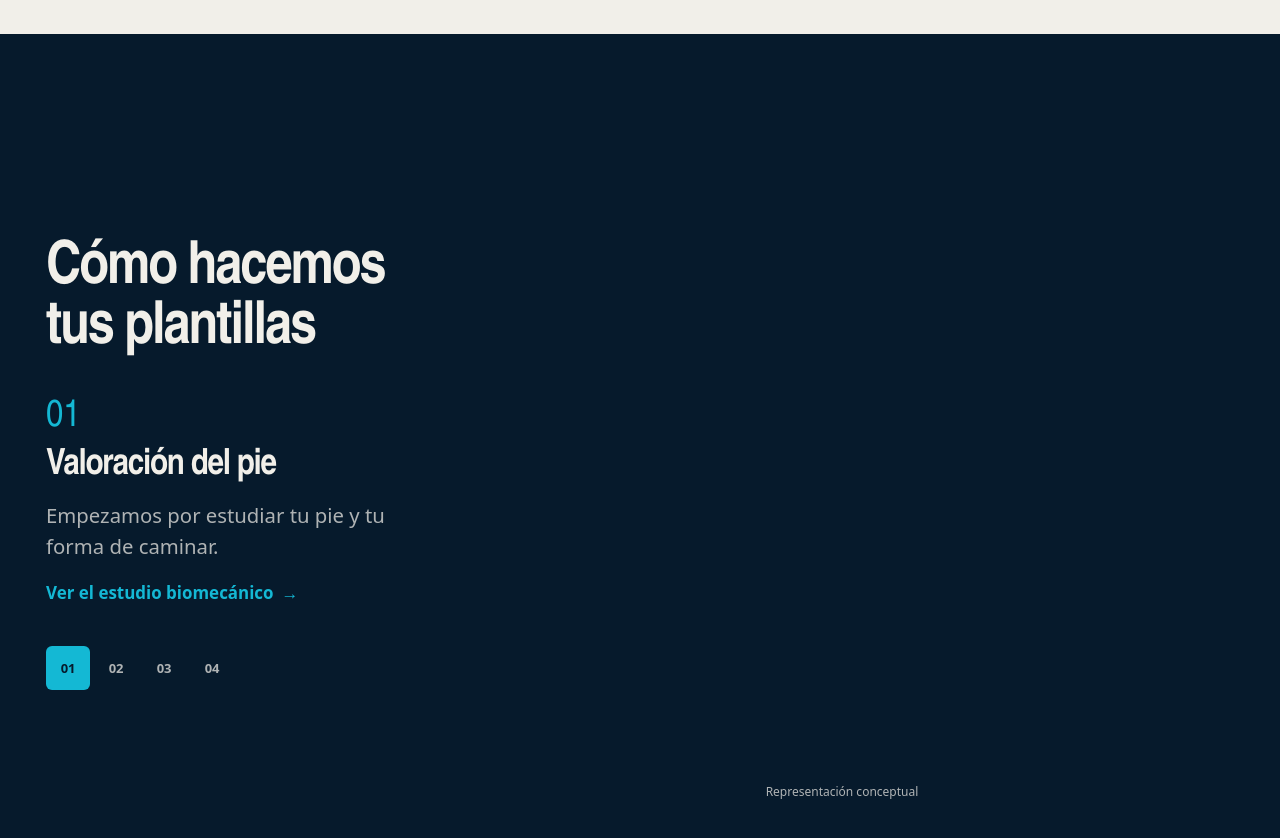
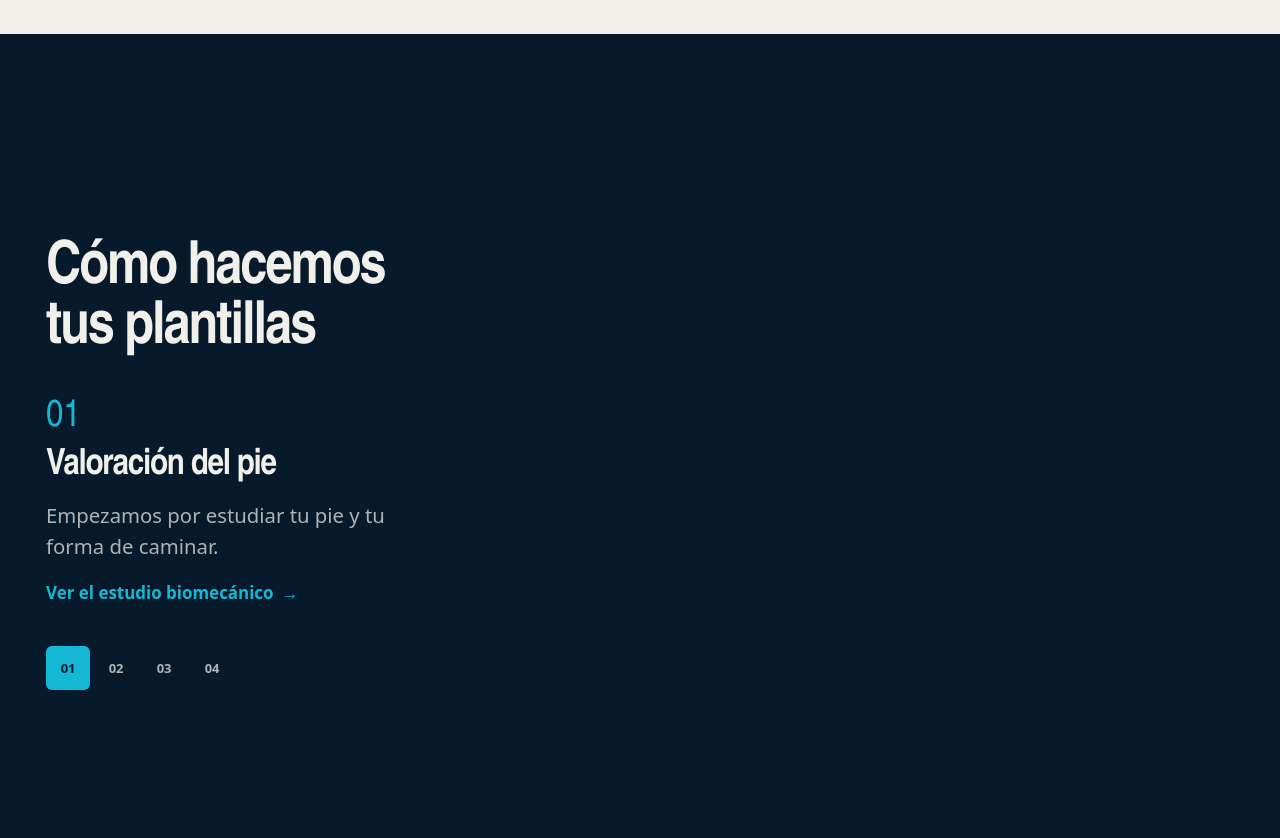
Before and after one commit to NataliaaJN/valdepodo, a Nuxt app: page /servicios/plantillas-personalizadas in a window 1280 px wide. Shown: the part 1380-2218 px from the top of the page. Built offline with nearby package versions, Linux system fonts and the light colour scheme.

Commit message:
Plantillas a medida: se quitan las cotas de longitud y ancho y el rótulo bajo el dibujo del proceso
Co-Authored-By: Claude Sonnet 5.5 <noreply@anthropic.com>

```diff
--- a/app/components/graphics/InsoleCraft.vue
+++ b/app/components/graphics/InsoleCraft.vue
@@ -4,7 +4,7 @@
  * scroll es el proceso. Un único modelo paramétrico de plantilla se dibuja a mano a lo largo de los cuatro pasos
  * de `insoleProcess`, y la cámara hace el camino que haría un diseñador: de la planta a la perspectiva.
  *   01 Valoración   → vista en planta: tu huella (con dedos) y su mapa de presión, desigual.
- *   02 Análisis     → sobre la misma huella se miden longitud y ancho y se acotan talón, arco y antepié.
+ *   02 Análisis     → sobre la misma huella se acota el contorno y se nombran talón, arco y antepié.
  *   03 Diseño       → la cámara se inclina y las secciones se levantan: arco, copa y elevación del talón; se
  *                     extruye el canto y se abren las nervaduras. Tres deslizadores muestran cómo viajan los
  *                     parámetros (arriba, abajo, punto medio): no es una forma fija.
@@ -16,7 +16,7 @@
  * - Metáfora visual: no representa un proceso de fabricación ni un producto concreto (spec 04 §2.2).
  */
 import { gsap } from 'gsap'
-import { CONCEPTUAL_LABEL, insoleProcess } from '~/data/insole'
+import { insoleProcess } from '~/data/insole'
 
 const steps = insoleProcess
 const N = steps.length
@@ -328,17 +328,6 @@ const zoneAt = (z: (typeof ZONES)[number]) => ({
   x: px(z.u * L, -halfWidth(z.u) - 20),
   y: py(-halfWidth(z.u) - 20, 0),
 })
-/** Medidas: longitud bajo la huella y ancho en el antepié. */
-const measure = computed(() => ({
-  lenY: py(122, 0),
-  x0: px(0, 122),
-  x1: px(L, 122),
-  wx0: px(L * 0.82, -108),
-  wy0: py(-108, 0),
-  wx1: px(L * 0.82, 108),
-  wy1: py(108, 0),
-}))
-
 /** Deslizadores del diseño: viajan con los parámetros. */
 const sliders = computed(() => [
   { label: 'arco', x: 70, v: (params.value.arch - 0.3) / 0.7 },
@@ -353,7 +342,6 @@ const v = computed(() => ({
   toes: seg(0.2, 0.7) * lerp(1, 0.35, seg(1.0, 1.3)) * (1 - seg(2.1, 2.4)),
   blobs: seg(0.4, 0.95) * lerp(1, 0.25, seg(1.2, 1.5)) * (1 - seg(2.1, 2.4)),
   load: seg(0.65, 0.95) * (1 - seg(1.1, 1.3)),
-  measure: seg(1.3, 1.8) * (1 - seg(2.0, 2.3)),
   zones: seg(1.5, 1.85) * (1 - seg(2.2, 2.5)),
   notes: [seg(2.6, 2.78), seg(2.66, 2.84), seg(2.72, 2.9), seg(2.78, 2.96)] as const,
   notesOut: 1 - seg(3.0, 3.2),
@@ -517,24 +505,6 @@ useGsapContext(root, (c) => {
             />
 
             <!-- 02 · Medidas y zonas, sobre la misma huella -->
-            <g class="k-measure" :style="{ opacity: v.measure }">
-              <path :d="`M${f1(measure.x0)} ${f1(measure.lenY)}H${f1(measure.x1)}`" />
-              <path
-                :d="`M${f1(measure.x0)} ${f1(measure.lenY - 8)}v16M${f1(measure.x1)} ${f1(measure.lenY - 8)}v16`"
-              />
-              <text
-                class="k-note"
-                :x="(measure.x0 + measure.x1) / 2"
-                :y="measure.lenY + 20"
-                text-anchor="middle"
-              >
-                longitud
-              </text>
-              <path
-                :d="`M${f1(measure.wx0)} ${f1(measure.wy0)}L${f1(measure.wx1)} ${f1(measure.wy1)}M${f1(measure.wx0 - 7)} ${f1(measure.wy0)}h14M${f1(measure.wx1 - 7)} ${f1(measure.wy1)}h14`"
-              />
-              <text class="k-note" :x="measure.wx1 + 12" :y="measure.wy1 + 6" text-anchor="start">ancho</text>
-            </g>
             <g class="k-zones" :style="{ opacity: v.zones }">
               <text
                 v-for="z in ZONES"
@@ -643,7 +613,6 @@ useGsapContext(root, (c) => {
               </g>
             </g>
           </svg>
-          <figcaption class="craft__caption">{{ CONCEPTUAL_LABEL }}</figcaption>
         </figure>
       </div>
     </div>
@@ -710,17 +679,10 @@ useGsapContext(root, (c) => {
   min-height: 0;
   overflow: visible;
 }
-.craft__caption {
-  padding-top: 0.5rem;
-  text-align: center;
-  font-size: 0.75rem;
-  color: var(--color-text-secondary);
-}
 
 /* ---------- Trazos del boceto ---------- */
 .k-line,
 .k-sections path,
-.k-measure path,
 .k-notes path,
 .k-follow path {
   fill: none;
@@ -747,11 +709,6 @@ useGsapContext(root, (c) => {
   stroke-opacity: 0.55;
   stroke-width: 1;
   stroke-dasharray: 1;
-}
-.k-measure path {
-  stroke: var(--color-bone);
-  stroke-opacity: 0.55;
-  stroke-width: 1;
 }
 .k-wall {
   fill: url(#craft-wall);
```
